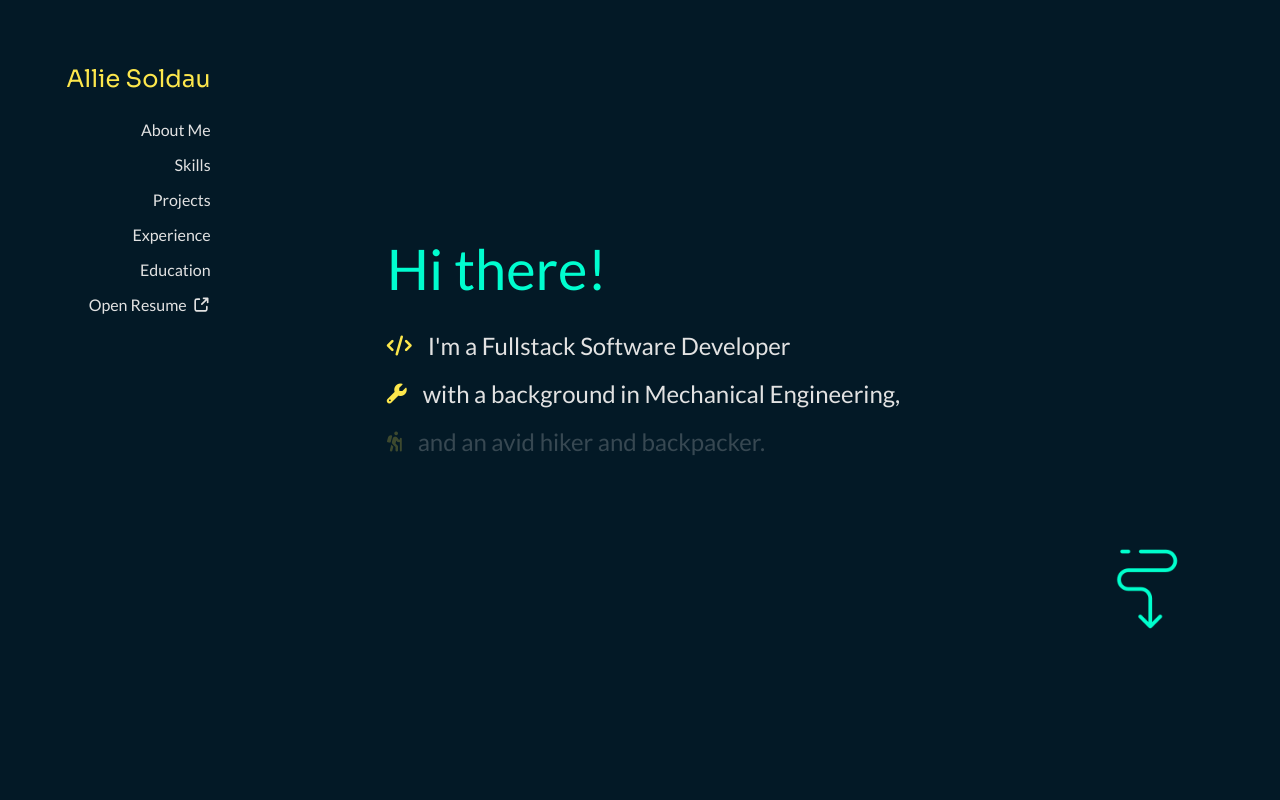
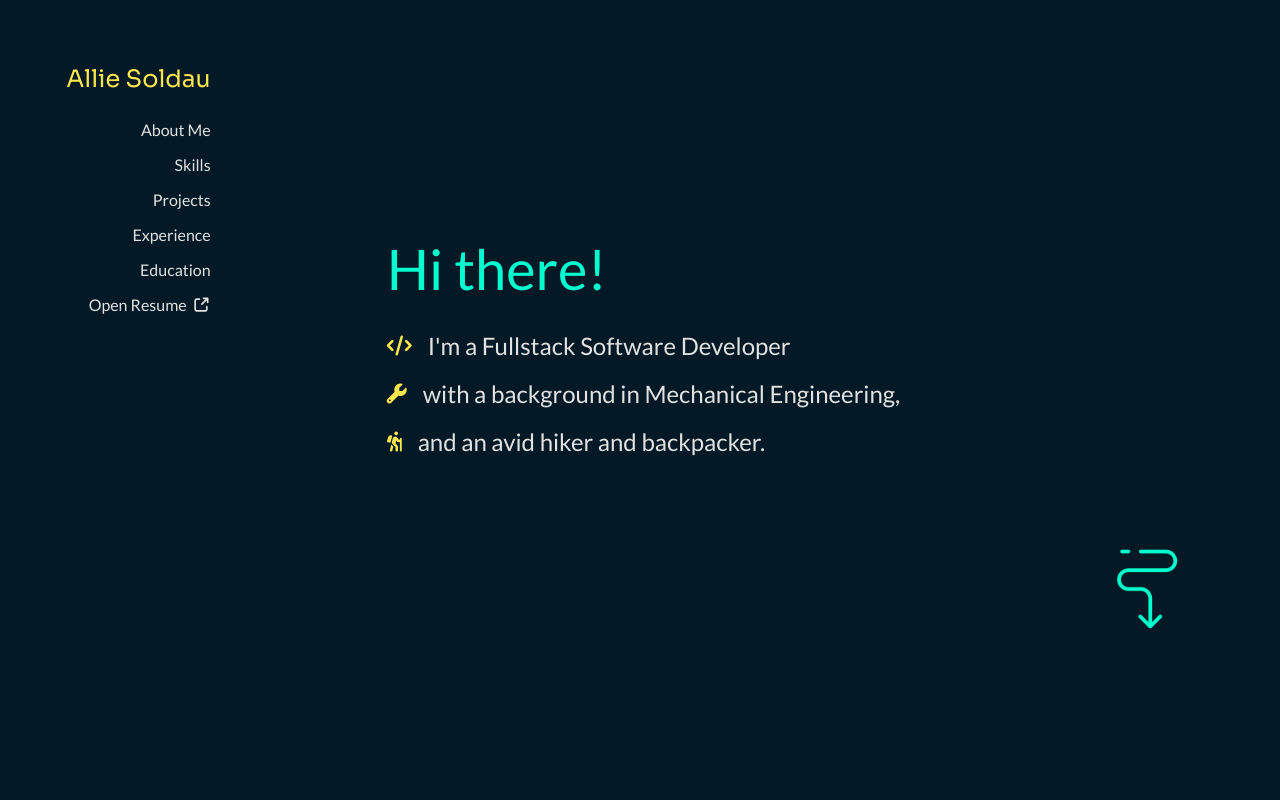
Before and after one commit to alliesoldau/personal-website, a React (Create React App) app: page / in a window 1280 px wide. Shown: the top 800 px of the page. Built offline with nearby package versions, Linux system fonts and the light colour scheme.

Commit message:
Lengthened blurb cycle time

```diff
--- a/src/components/LandingPage.js
+++ b/src/components/LandingPage.js
@@ -15,7 +15,7 @@ function LandingPage() {
   const [index, setIndex] = useState(0);
 
   useEffect(() => {
-    const intervalDelayMilliseconds = loopArr[index].blurb.length * 150;
+    const intervalDelayMilliseconds = 5000;
     const interval = setInterval(() => {
       setIndex((prevIndex) => {
         // reset index if current index is greater than array size
--- a/src/styles/landingPage.css
+++ b/src/styles/landingPage.css
@@ -67,7 +67,7 @@ div.blurb {
 
 .blurb-cycle {
     opacity: 0;
-    animation: fade-in 1s ease-in forwards, fade-out 3s 1s ease-out forwards;
+    animation: fade-in 1s ease-in forwards, fade-out 1s 4s ease-out forwards;
     p {
       margin: 0;
     }
```
